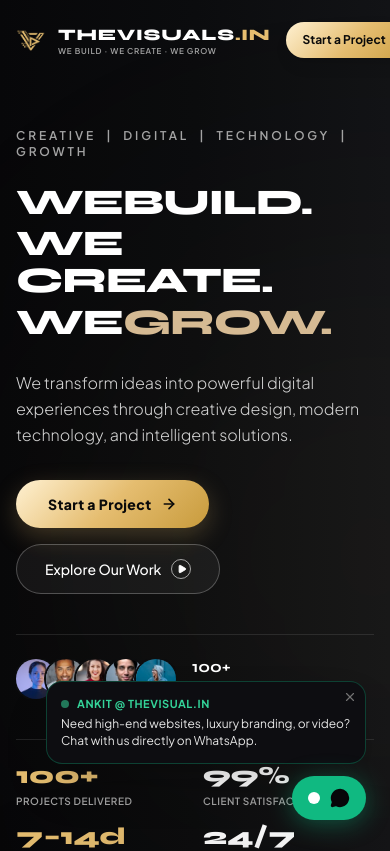
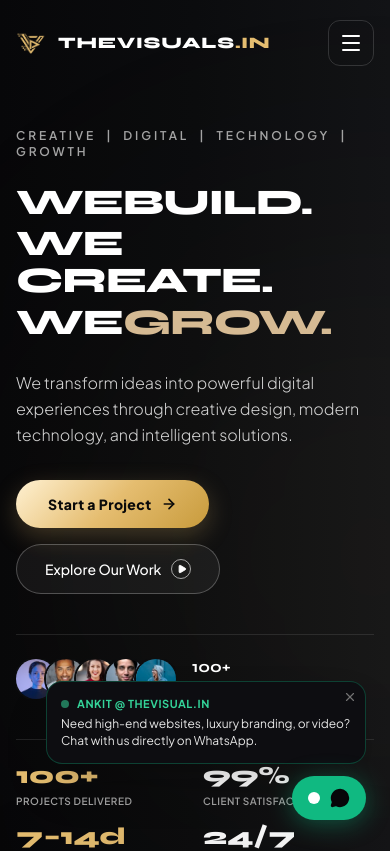
Before and after one commit to Adarshkumar9525/ankit, a React (Vite) app: page / in a window 390 px wide. Shown: the top 851 px of the page. Built offline with nearby package versions, Linux system fonts and the light colour scheme; the HTML template or start-up script is replaced by a standard one.

Commit message:
Remove Start a Project button from navbar header to ensure mobile hamburger visibility

```diff
--- a/src/components/Navbar.jsx
+++ b/src/components/Navbar.jsx
@@ -152,7 +152,7 @@ export default function Navbar({ onOpenQuoteModal }) {
               <span className="font-syne font-extrabold text-base tracking-wider text-white leading-tight flex items-center">
                 THEVISUALS<span className="text-[#E5BD70]">.IN</span>
               </span>
-              <span className="text-[8px] font-semibold tracking-widest text-neutral-400 uppercase leading-none mt-0.5">
+              <span className="text-[8px] font-semibold tracking-widest text-neutral-400 uppercase leading-none mt-0.5 hidden sm:block">
                 WE BUILD · WE CREATE · WE GROW
               </span>
             </div>
@@ -281,7 +281,7 @@ export default function Navbar({ onOpenQuoteModal }) {
           </nav>
 
           {/* Right Action Elements */}
-          <div className="flex items-center gap-3">
+          <div className="flex items-center gap-3 shrink-0">
 
             {/* WhatsApp Quick Chat */}
             <a
@@ -295,25 +295,13 @@ export default function Navbar({ onOpenQuoteModal }) {
               <span>WhatsApp</span>
             </a>
 
-            {/* Golden "Start a Project" Button */}
-            <button
-              onClick={onOpenQuoteModal}
-              className="inline-flex items-center gap-2 text-xs sm:text-sm font-bold px-4 sm:px-6 py-2.5 rounded-full text-neutral-950 transition-all duration-300 shadow-lg hover:shadow-xl hover:shadow-[#E5BD70]/25 hover:scale-[1.03] active:scale-[0.98] shrink-0"
-              style={{
-                background: 'linear-gradient(135deg, #FFF1D2 0%, #E5BD70 50%, #C89B3C 100%)',
-              }}
-            >
-              <span>Start a Project</span>
-              <ArrowRight className="w-3.5 h-3.5 stroke-[2.5]" />
-            </button>
-
             {/* Mobile Menu Button */}
             <button
               onClick={() => setMobileMenuOpen(!mobileMenuOpen)}
-              className="xl:hidden p-2 rounded-lg text-neutral-300 hover:text-[#E5BD70] hover:bg-white/5 transition-colors"
+              className="xl:hidden p-2.5 rounded-xl text-neutral-200 hover:text-[#E5BD70] hover:bg-white/10 active:bg-white/15 transition-all shrink-0 border border-white/15 flex items-center justify-center"
               aria-label={mobileMenuOpen ? "Close Menu" : "Open Menu"}
             >
-              {mobileMenuOpen ? <X className="w-6 h-6" /> : <Menu className="w-6 h-6" />}
+              {mobileMenuOpen ? <X className="w-6 h-6 text-[#E5BD70]" /> : <Menu className="w-6 h-6 text-white" />}
             </button>
           </div>
 
```
